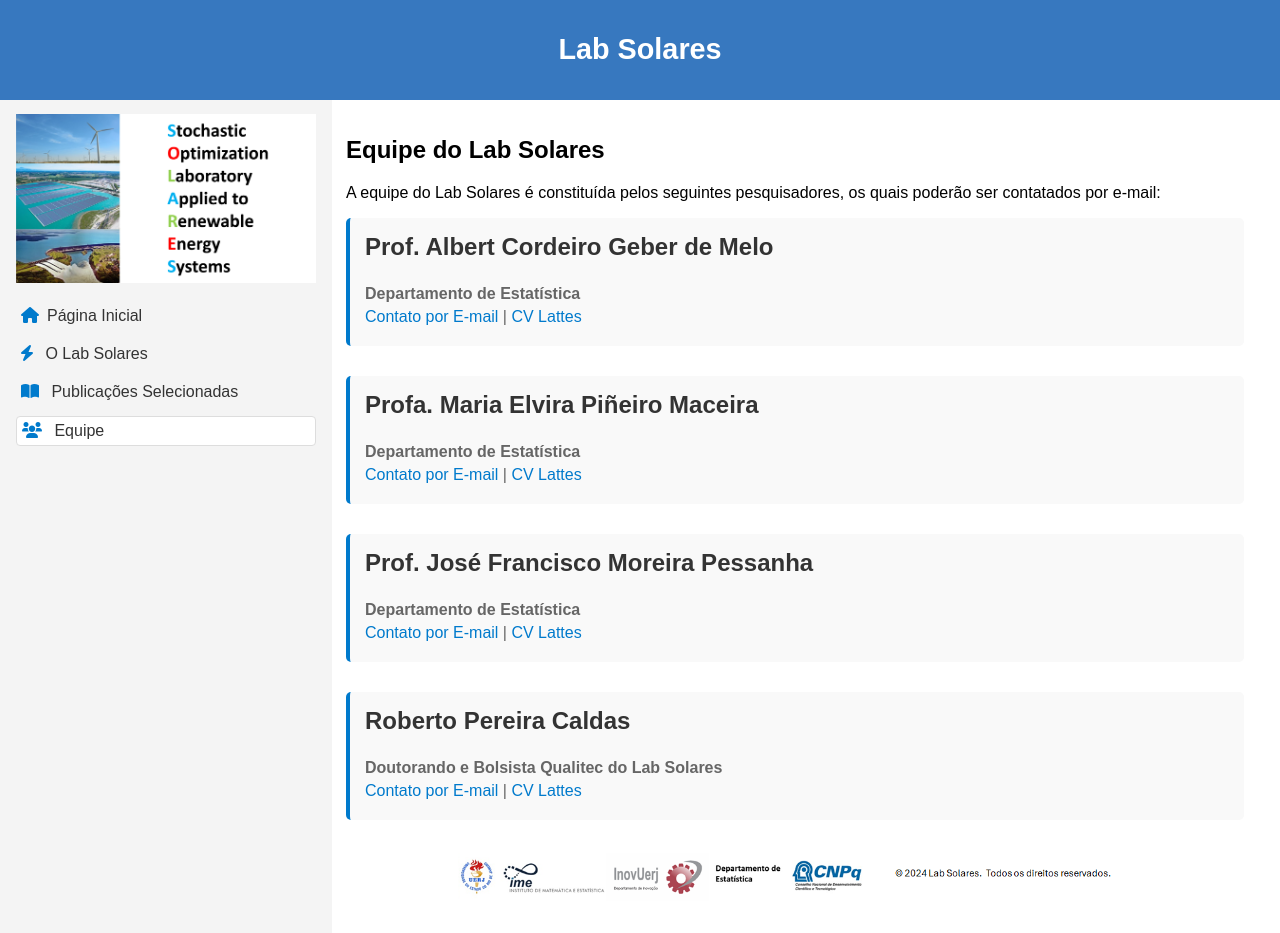
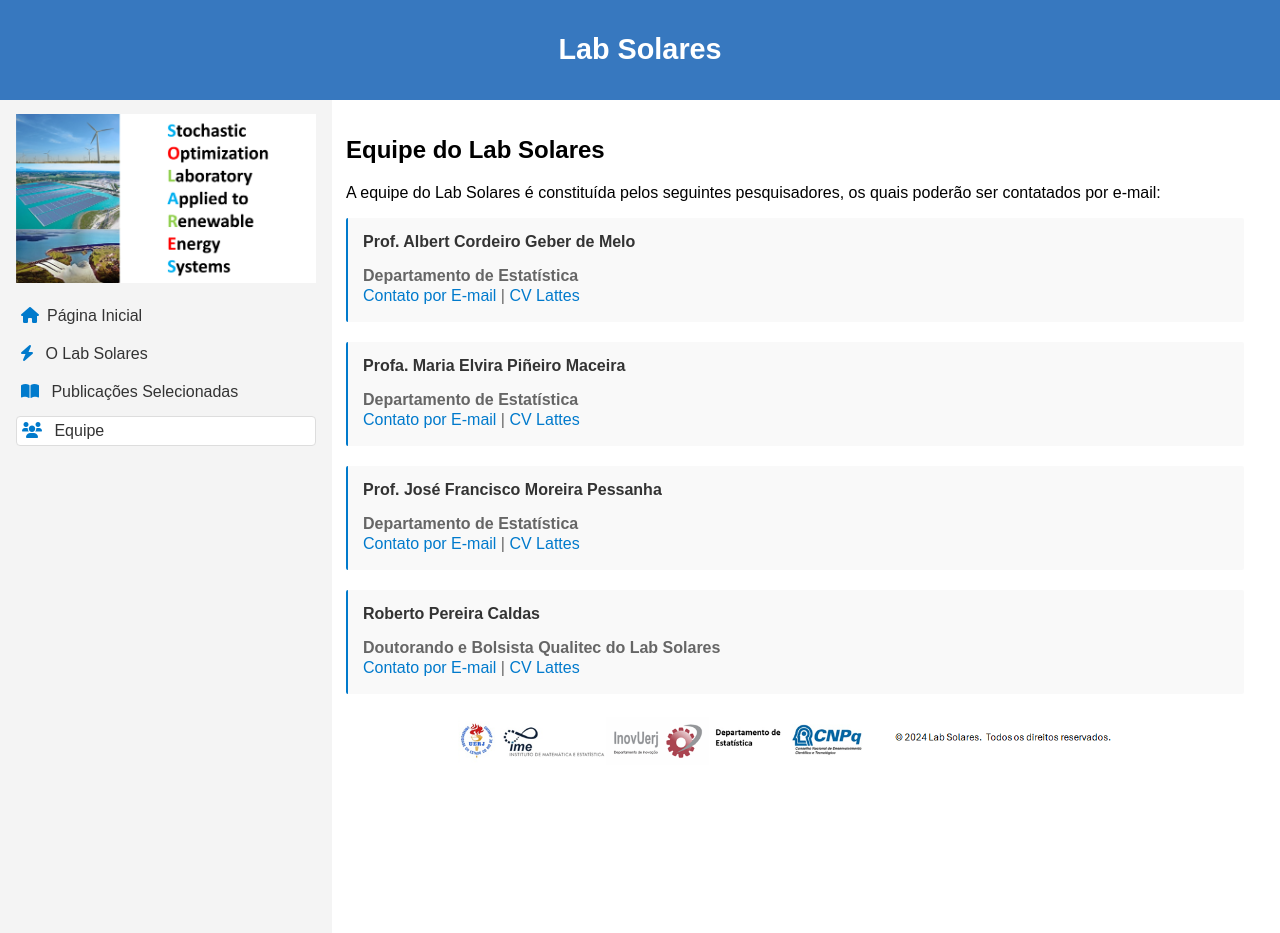
Before and after one commit to LabSolares-UERJ/main, a Jekyll site: the page built from documentation/equipe.html, in a window 1280 px wide and 952 px high. Shown: the top 933 px of the window. Built offline with Jekyll 4.4.1, drawn with Linux system fonts in a browser that asks for light colours.

Commit message:
Update main.css

```diff
--- a/assets/main.css
+++ b/assets/main.css
@@ -175,21 +175,21 @@ ul li a i {
 }
 
 .team-member {
-    margin-bottom: 30px; /* Espaço entre os membros da equipe */
+    margin-bottom: 20px; /* Espaço entre os membros da equipe. Antes: 30 */
     padding: 15px; /* Espaçamento interno */
-    border-left: 4px solid #007acc; /* Borda colorida à esquerda */
+    border-left: 2px solid #007acc; /* Borda colorida à esquerda. Antes: 4 */
     background-color: #f9f9f9; /* Fundo claro para destaque */
-    border-radius: 5px; /* Bordas arredondadas */
+    border-radius: 2px; /* Bordas arredondadas. Antes: 5 */
 }
 
 .team-member h3 {
     margin-top: 0; /* Remove o espaçamento superior do título */
     color: #333; /* Cor do título */
-    font-size: 1.5em; /* Tamanho da fonte do título */
+    font-size: 1em; /* Tamanho da fonte do título. Antes: 1.5 */
 }
 
 .team-member p {
-    margin: 5px 0; /* Margem entre os parágrafos */
+    margin: 2px 0; /* Margem entre os parágrafos. Antes: 5*/
     color: #666; /* Cor do texto */
 }
 
```
